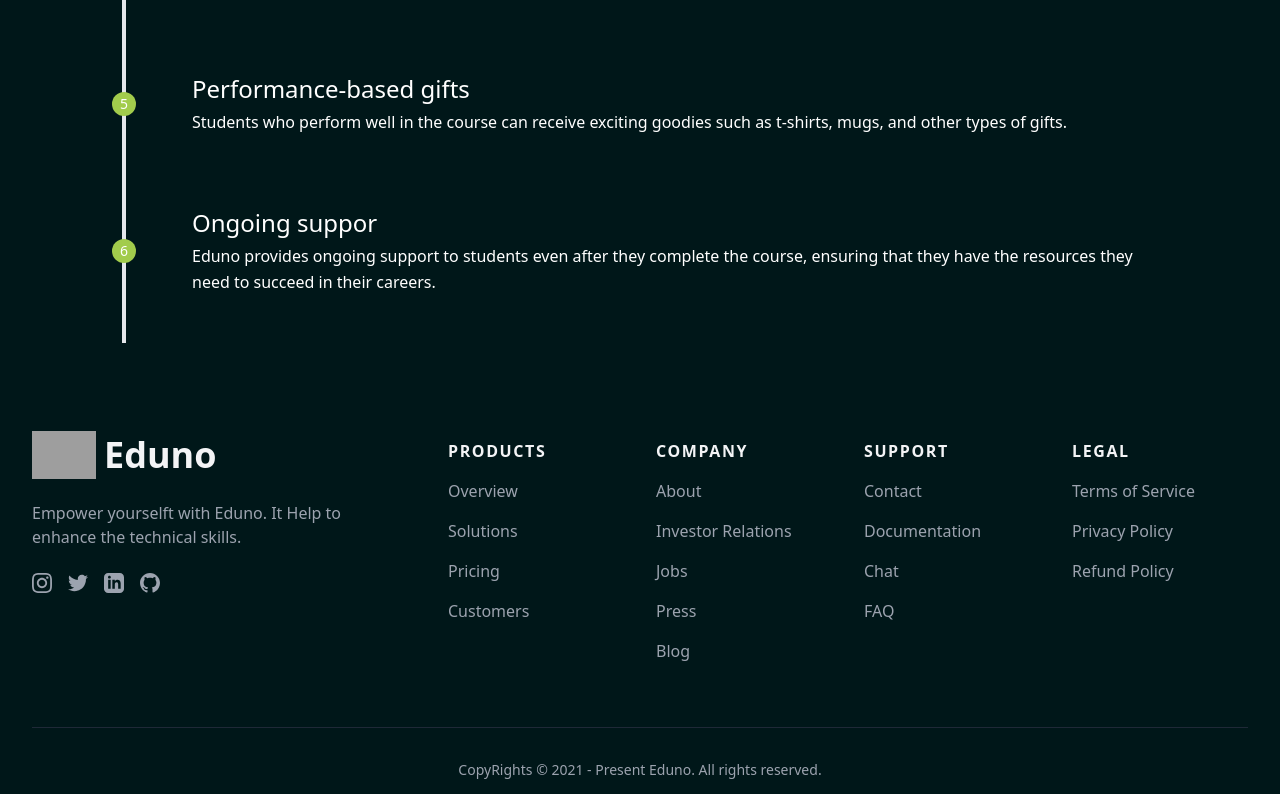
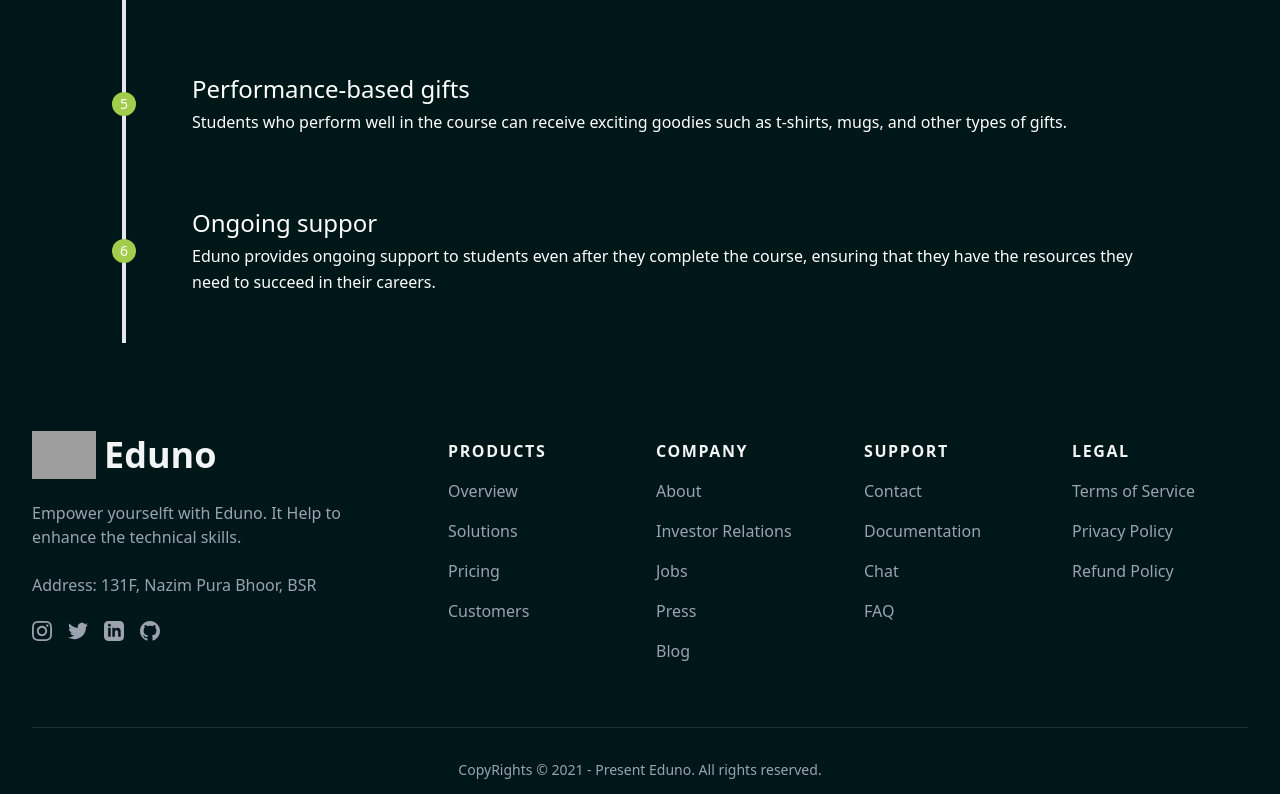
Before and after one commit to officialeduno/Eduno, a Next.js app: page /courses/android in a window 1280 px wide. Shown: the part 1697-2491 px from the top of the page. Built offline with nearby package versions, Linux system fonts and the light colour scheme; grey boxes are pictures that could not be loaded.

Commit message:
Android payment link change and address added

```diff
--- a/components/footer.js
+++ b/components/footer.js
@@ -25,6 +25,7 @@ const Footer = () => {
                             </div>
 
                             <p className="mb-6 text-gray-400 sm:pr-8">Empower yourselft with Eduno. It Help to enhance the technical skills.</p>
+                            <p className="mb-6 text-gray-400 sm:pr-8">Address: 131F, Nazim Pura Bhoor, BSR</p>
 
                             <div className="flex gap-4">
                                 <Link href={'https://www.instagram.com/the.eduno/'} target="_blank" className="text-gray-400 transition duration-100 hover:text-[#a2cc4c] active:text-gray-600">
--- a/pages/courses/android.js
+++ b/pages/courses/android.js
@@ -80,7 +80,7 @@ const Android = (props) => {
 
                                 {/* <!-- buttons - start --> */}
                                 <div class="flex gap-2.5">
-                                    <Link href={"https://rzp.io/l/ZEjFAjK"} class="inline-block flex-1 rounded-lg bg-[#a2cc4c] px-8 py-3 text-center text-sm font-semibold text-white outline-none ring-[#a2cc4c] transition duration-100 hover:bg-[#a2cc4c] focus-visible:ring active:bg-[#a2cc4c] sm:flex-none md:text-base">Buy Now</Link>
+                                    <button class="inline-block flex-1 rounded-lg bg-[#a2cc4c] px-8 py-3 text-center text-sm font-semibold text-white outline-none ring-[#a2cc4c] transition duration-100 hover:bg-[#a2cc4c] focus-visible:ring active:bg-[#a2cc4c] sm:flex-none md:text-base" onClick={buyNow}>Buy Now</button>
 
 
 
```
